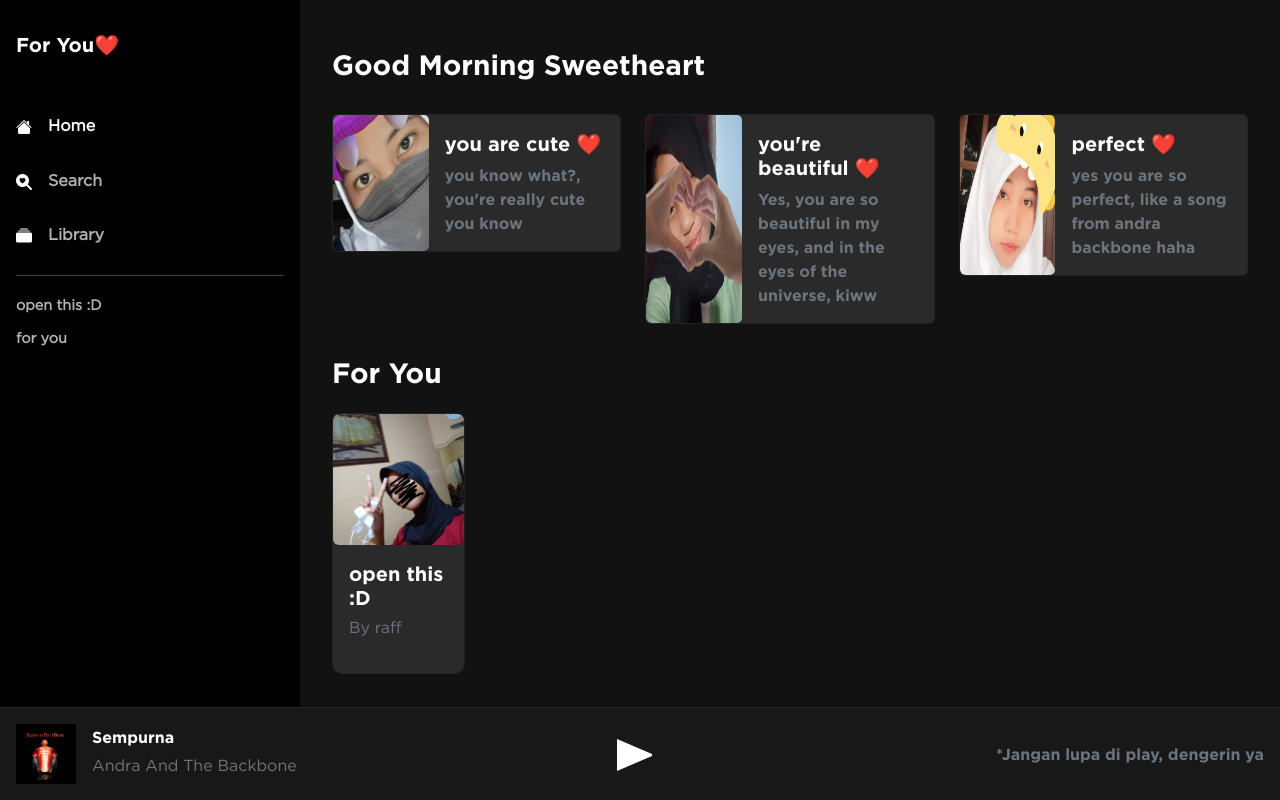
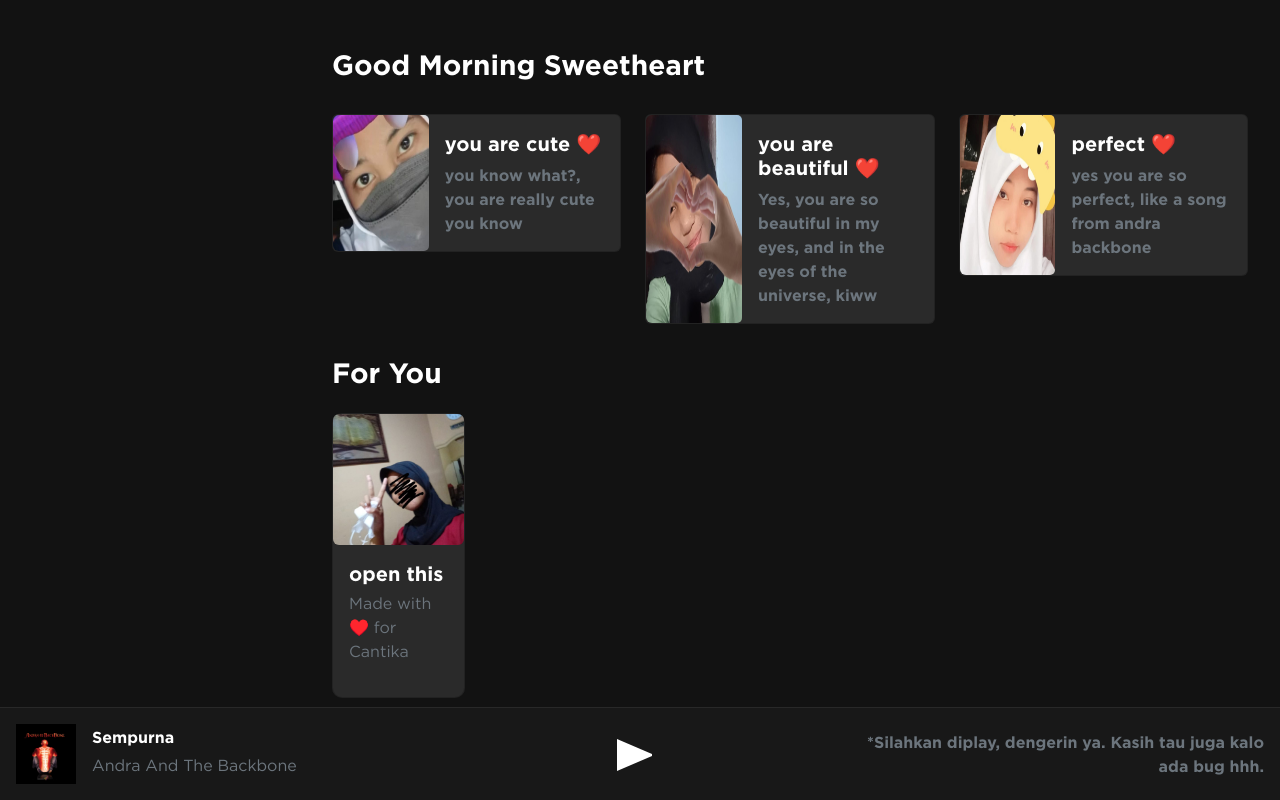
Before and after one commit to Ridhookas/spotifly, a plain HTML site: page home.html in a window 1280 px wide. Drawn offline with nearby package versions, Linux system fonts and the light colour scheme.

Commit message:
update home.html

```diff
--- a/home.html
+++ b/home.html
@@ -17,7 +17,7 @@
 </head>
 
 <body class="text-white bg-theme">
-    <div id="sidebar" class="active">
+ <!--   <div id="sidebar" class="active">
         <div class="sidebar-wrapper active">
             <div class="sidebar-header position-relative">
                 <div class="d-flex justify-content-between align-items-center">
@@ -53,17 +53,17 @@
                     <li class="sidebar-item">
                         <a href="" class="sidebar-links" data-aos="fade-right" data-aos-delay="300">
                             <span>for you</span>
-                        </a>
+                        </a> -->
                     </li>
                 </ul>
             </div>
         </div>
     </div>
-    <div id="main">
+   <div id="main">
         <header class="mb-3">
-            <a href="#" class="burger-btn d-block d-xl-none">
+<!--            <a href="#" class="burger-btn d-block d-xl-none">
                 <i class="bi bi-justify fs-3"></i>
-            </a>
+            </a> -->
         </header>
         <div class="page-content">
             <section class="row" data-aos="fade-right" data-aos-delay="100">
@@ -82,7 +82,7 @@
                             <div class="col-md-8">
                                 <div class="card-body">
                                     <h5 class="card-title">you are cute ❤️</h5>
-                                    <p class="card-text text-muted">you know what?, you're really cute you know</p>
+                                    <p class="card-text text-muted">you know what?, you are really cute you know</p>
                                 </div>
                             </div>
                         </div>
@@ -96,7 +96,7 @@
                             </div>
                             <div class="col-md-8">
                                 <div class="card-body">
-                                    <h5 class="card-title">you're beautiful ❤️</h5>
+                                    <h5 class="card-title">you are beautiful ❤️</h5>
                                     <p class="card-text text-muted">Yes, you are so beautiful in my eyes, and in the
                                         eyes of the universe, kiww</p>
                                 </div>
@@ -114,7 +114,7 @@
                                 <div class="card-body">
                                     <h5 class="card-title">perfect ❤️</h5>
                                     <p class="card-text text-muted">yes you are so perfect, like a song from andra
-                                        backbone haha</p>
+                                        backbone</p>
                                 </div>
                             </div>
                         </div>
@@ -134,8 +134,8 @@
                         <div class="card card-playlist bg-card">
                             <img src="assets/images/p1.jpg" class="img-fluid rounded" alt="img">
                             <div class="card-body">
-                                <h5 class="text-white">open this :D</h5>
-                                <p class="f-light text-muted">By raff</p>
+                                <h5 class="text-white">open this</h5>
+                                <p class="f-light text-muted">Made with ♥️ for Cantika</p>
 
                             </div>
                         </div>
@@ -162,7 +162,7 @@
                     <div class="col text-center">
                         <button class="btn-play"></button>
                     </div>
-                    <div class="col text-end">*Jangan lupa di play, dengerin ya</div>
+                    <div class="col text-end">*Silahkan diplay, dengerin ya. Kasih tau juga kalo ada bug hhh.</div>
                 </div>
             </div>
         </footer>
```
